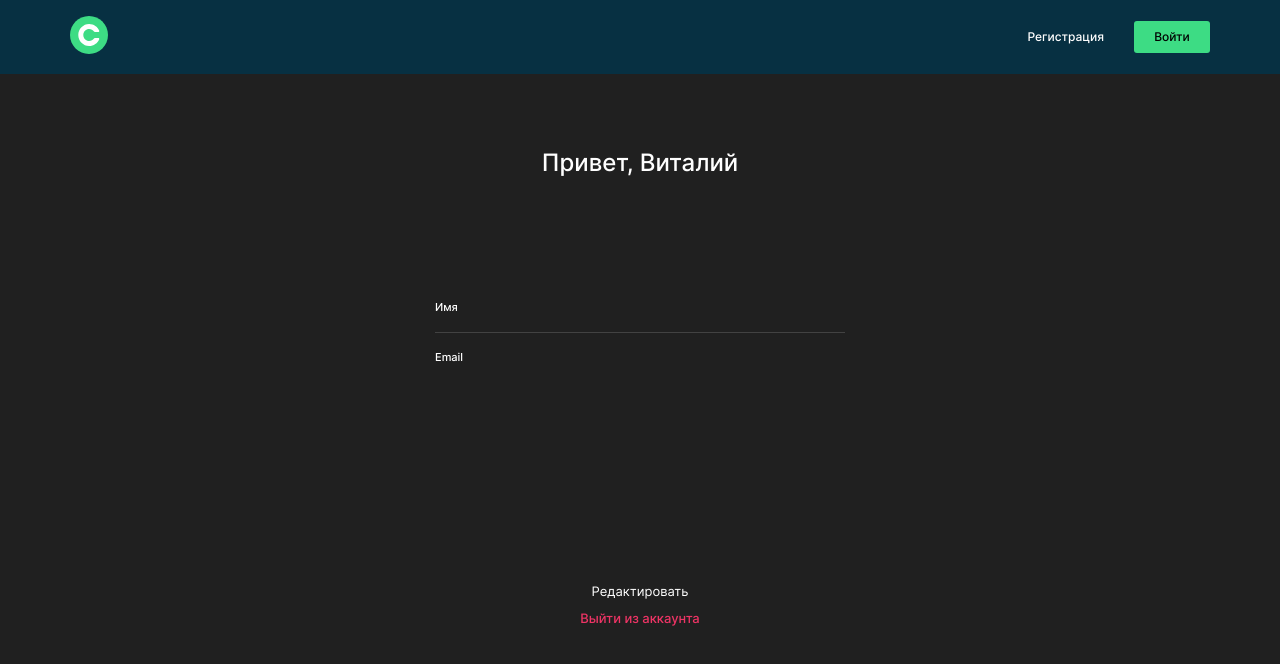
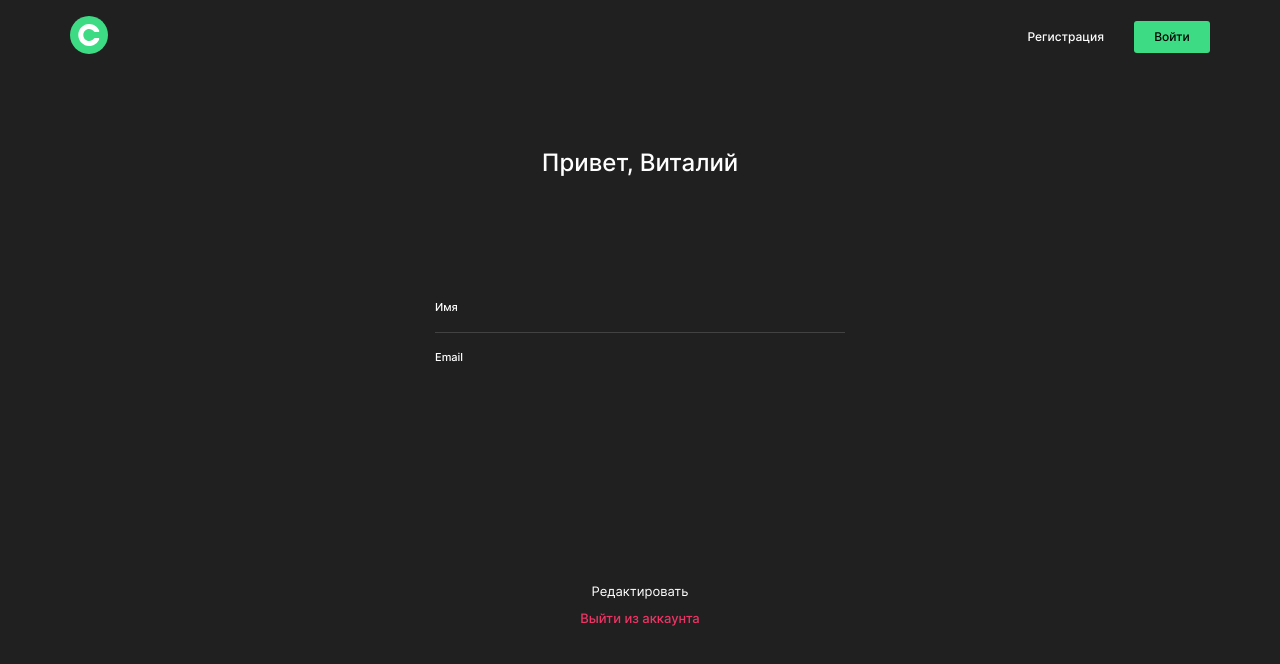
Before and after one commit to Oksana-Bykova/movies-explorer-frontend, a React (Create React App) app: page /profile in a window 1280 px wide. Shown: the top 664 px of the page. Built offline with nearby package versions, Linux system fonts and the light colour scheme; the HTML template or start-up script is replaced by a standard one.

Commit message:
изменить хедер в зависимости от того залогинен ли пользователь

```diff
--- a/src/components/App/App.js
+++ b/src/components/App/App.js
@@ -89,7 +89,7 @@ function handleSubmitLogin (arr) {
         <div className="content">
           <header>
             {pathname === "/" ? (
-              <Header loggedIn={notLoggedIn}></Header>
+              <Header loggedIn={loggedIn}></Header>
             ) : (
               <></>
             )}
--- a/src/components/Form/Form.js
+++ b/src/components/Form/Form.js
@@ -1,6 +1,6 @@
 import React from "react";
 import logo from "../../images/logo.svg";
-import "./Form.css";
+//import "./Form.css";
 import { Link } from "react-router-dom";
 
 function Form(props) {
--- a/src/components/Header/Header.js
+++ b/src/components/Header/Header.js
@@ -3,14 +3,16 @@ import logo from "../../images/logo.svg";
 import { HeaderAuthorized } from "../Header/HeaderAuthorized/HeaderAuthorized";
 import { HeaderLoginIn } from "../Header/HeaderLoginIn/HeaderLoginIn";
 import "./Header.css";
-import { Link } from "react-router-dom";
+import { Link, useLocation } from "react-router-dom";
 
 function Header(props) {
+  let { pathname } = useLocation();
+
   return (
     <section className="header">
     <div
       className={`${
-        props.loggedIn ? "header__authorized" : "header__login-in"
+        pathname === "/" ? "header__login-in" : "header__authorized"
       } `}
     >
      <Link to="/">
--- a/src/components/Login/Login.js
+++ b/src/components/Login/Login.js
@@ -3,6 +3,7 @@ import { Link } from "react-router-dom";
 import "./Login.css";
 import logo from "../../images/logo.svg";
 import { useFormWithValidation } from "../../utils/Validation";
+import "../Form/Form.css";
 
 function Login(props) {
   //const [email, setEmail] = React.useState("");
--- a/src/components/Register/Register.js
+++ b/src/components/Register/Register.js
@@ -4,7 +4,8 @@ import "./Register.css";
 import {useFormWithValidation} from "../../utils/Validation";
 import { Link } from "react-router-dom";
 import logo from "../../images/logo.svg";
- import { NAME__PATTERN , EMAIL_PATTERN } from "../../utils/constants";
+import { NAME__PATTERN , EMAIL_PATTERN } from "../../utils/constants";
+import "../Form/Form.css";
 
 function Register(props) {
   //const [email, setEmail] = React.useState("");
```
